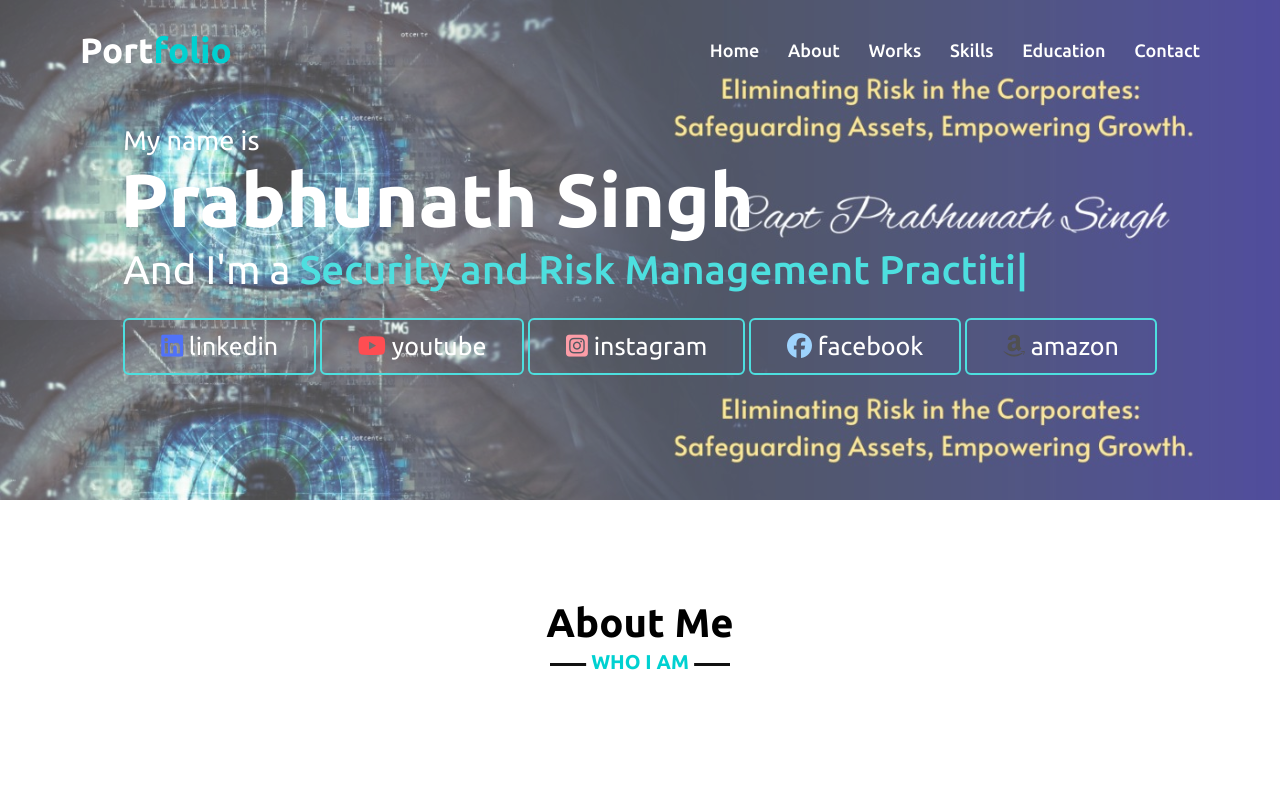
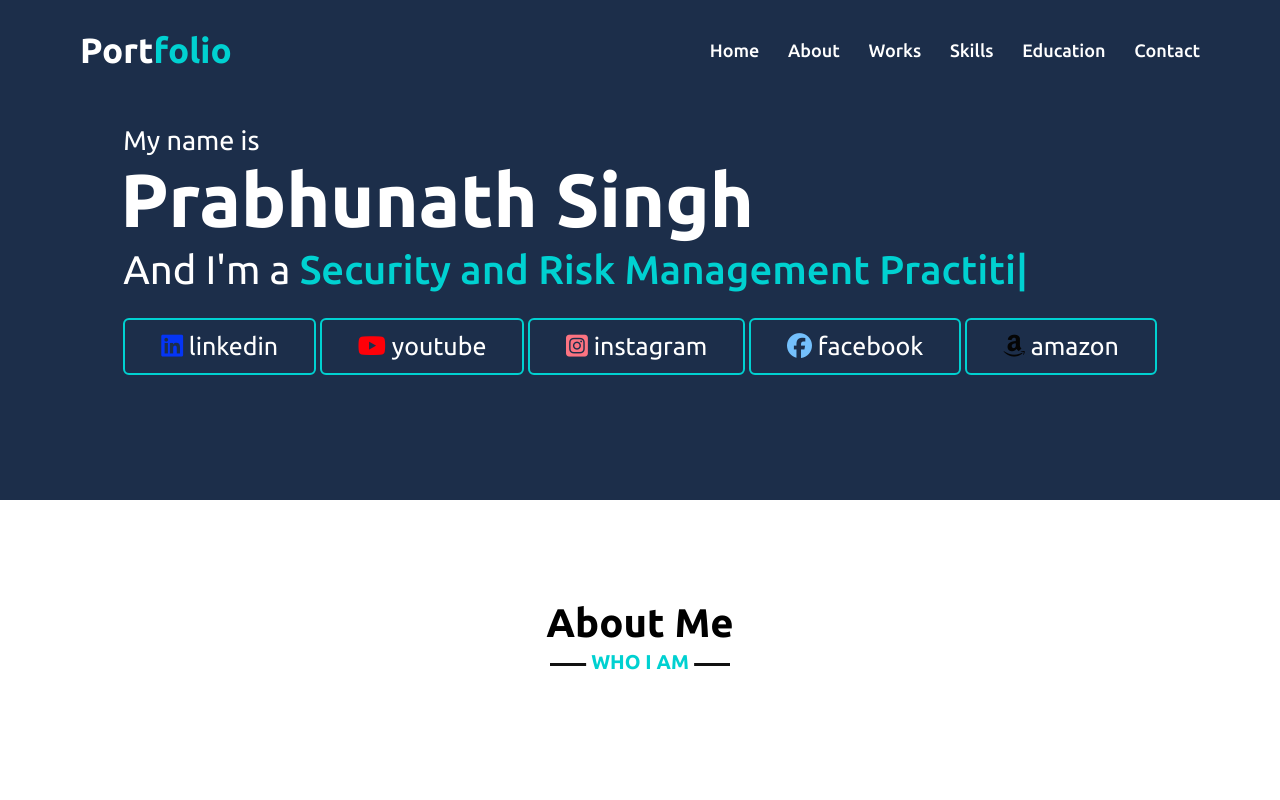
Before and after one commit to Gauravsingh47/PortfolioWebsite, a plain HTML site: page index.html in a window 1280 px wide. Shown: the top 800 px of the page. Drawn offline with nearby package versions, Linux system fonts and the light colour scheme.

Commit message:
Update style.css

```diff
--- a/style.css
+++ b/style.css
@@ -166,8 +166,7 @@ section .title::after{
 /* home section styling */
 .home{
     display: flex;
-    background: url('./1691416729865.jpeg');
-    opacity: 0.7;
+    background-color: #1c2e4a;
 	background-position:top;
     height: 30vh;
     color: #fff;
@@ -175,7 +174,6 @@ section .title::after{
     background-size:contain;
     background-attachment:scroll;
     background-repeat: repeat;
-    backdrop-filter: blur(70px);
     font-family: 'Ubuntu', sans-serif;
 }
 .home .max-width{
```
